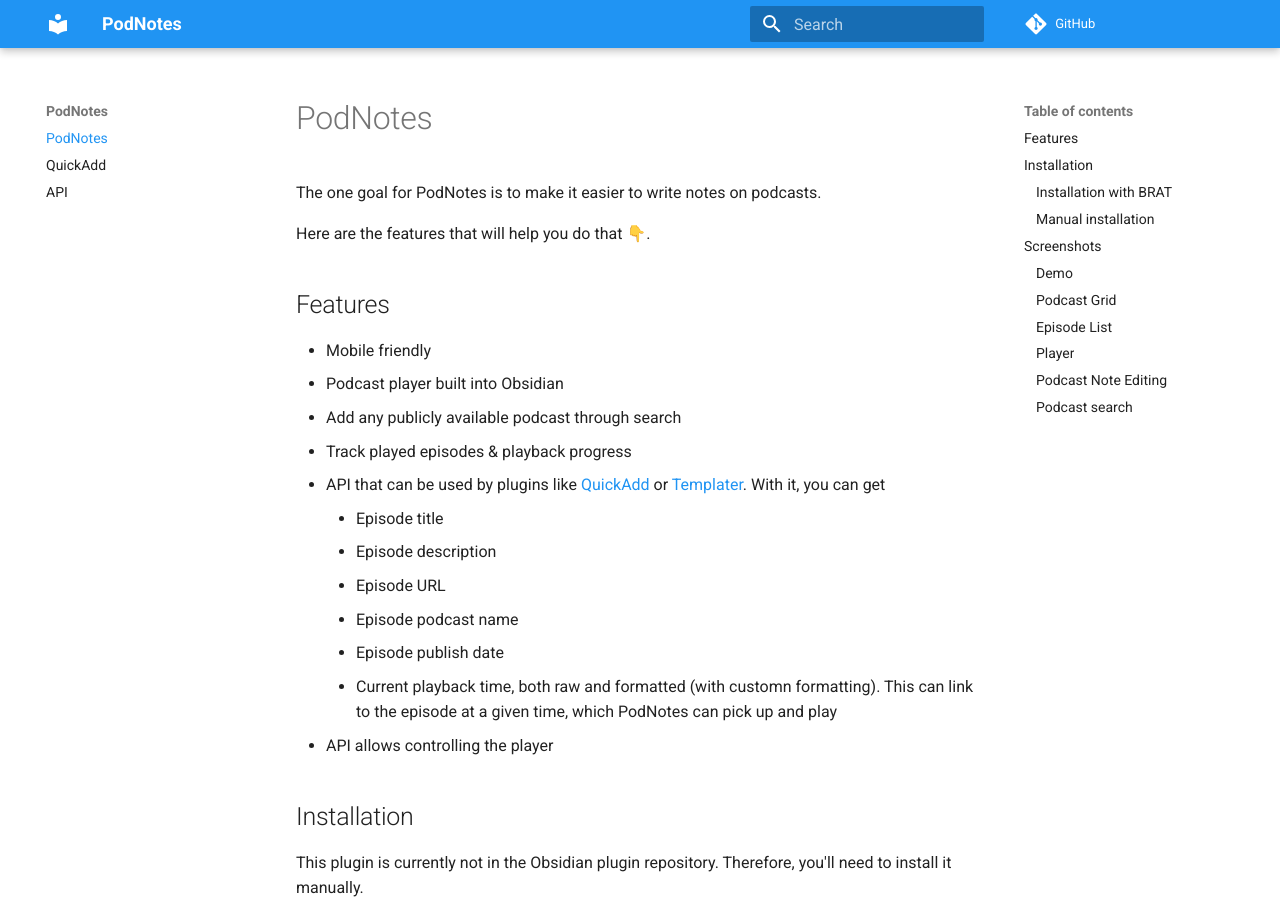
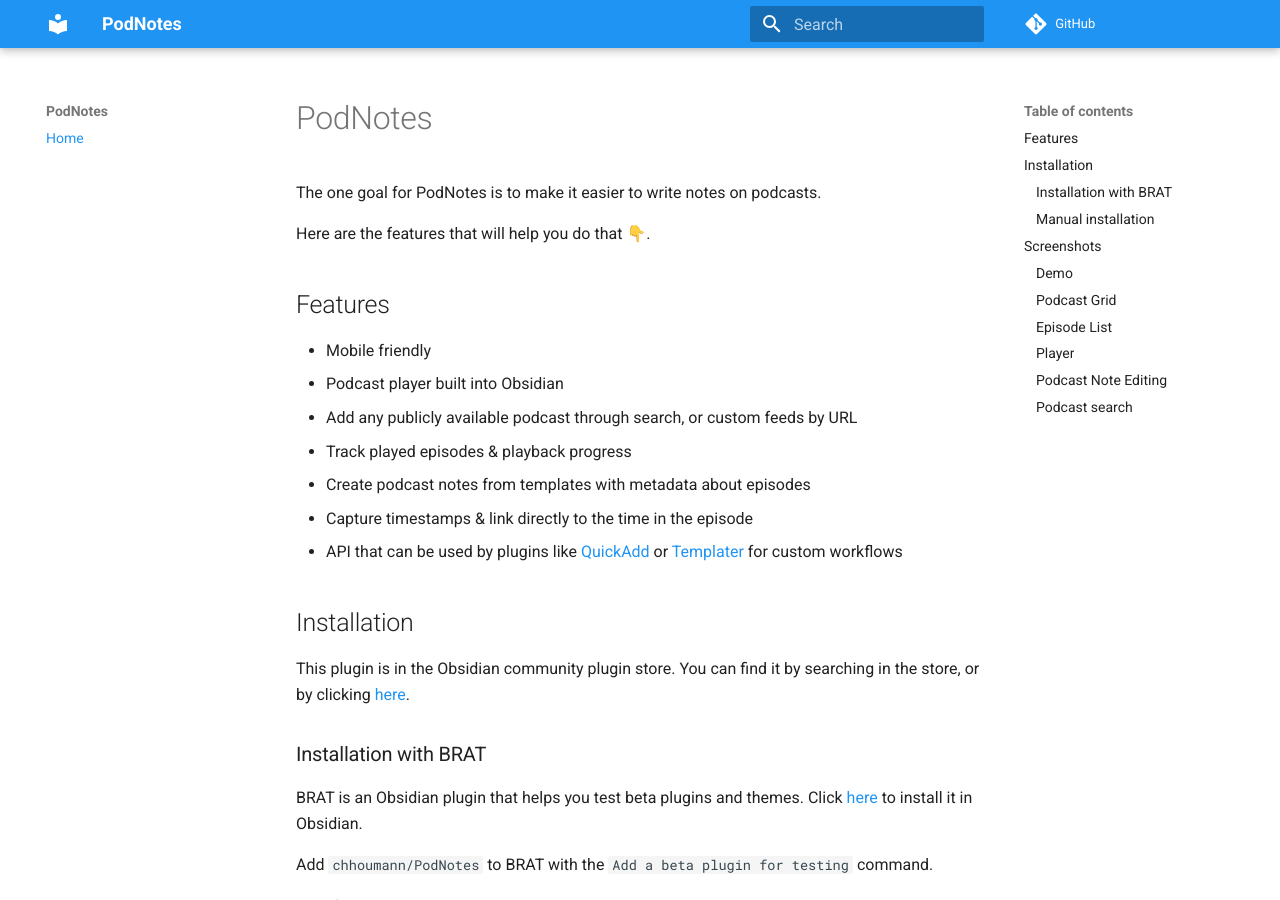
Before and after one commit to chhoumann/PodNotes, an MkDocs documentation site: the page built from docs/docs/index.md, in a window 1280 px wide and 900 px high. Built offline with MkDocs 1.6.1 and Material for MkDocs 9.7.7, drawn with Linux system fonts in a browser that asks for light colours; comment, search, counter and statistics services are not loaded.

Commit message:
docs: add link to plugin store install

```diff
--- a/docs/docs/index.md
+++ b/docs/docs/index.md
@@ -5,23 +5,21 @@ The one goal for PodNotes is to make it easier to write notes on podcasts.
 Here are the features that will help you do that 👇.
 
 ## Features
+
 - Mobile friendly
 - Podcast player built into Obsidian
-- Add any publicly available podcast through search
+- Add any publicly available podcast through search, or custom feeds by URL
 - Track played episodes & playback progress
-- API that can be used by plugins like [QuickAdd](https://github.com/chhoumann/QuickAdd) or [Templater](https://github.com/silentvoid13/Templater). With it, you can get
-    - Episode title
-    - Episode description
-    - Episode URL
-    - Episode podcast name
-    - Episode publish date
-    - Current playback time, both raw and formatted (with customn formatting). This can link to the episode at a given time, which PodNotes can pick up and play
-- API allows controlling the player
+- Create podcast notes from templates with metadata about episodes
+- Capture timestamps & link directly to the time in the episode
+- API that can be used by plugins like [QuickAdd](https://github.com/chhoumann/QuickAdd) or [Templater](https://github.com/silentvoid13/Templater) for custom workflows
 
 ## Installation
-This plugin is currently not in the Obsidian plugin repository. Therefore, you'll need to install it manually.
+
+This plugin is in the Obsidian community plugin store. You can find it by searching in the store, or by clicking [here](obsidian://show-plugin?id=podnotes).
 
 ### Installation with BRAT
+
 BRAT is an Obsidian plugin that helps you test beta plugins and themes. Click [here](obsidian://show-plugin?id=obsidian42-brat) to install it in Obsidian.
 
 Add `chhoumann/PodNotes` to BRAT with the `Add a beta plugin for testing` command.
@@ -29,6 +27,7 @@ Add `chhoumann/PodNotes` to BRAT with the `Add a beta plugin for testing` comman
 Now follow the appropriate instructions, which most likely will have you go and enable the plugin once it has finished installing.
 
 ### Manual installation
+
 Go to the [releases](https://github.com/chhoumann/podnotes/releases/latest) page.
 Download `main.js` and `manifest.json`.
 Create a new directory in your Obsidian vaults `.obsidian/plugins/` folder called `podnotes` and place the downloaded files there.
@@ -36,20 +35,27 @@ Create a new directory in your Obsidian vaults `.obsidian/plugins/` folder calle
 Now refresh the plugins in Obsidian and enable PodNotes.
 
 ## Screenshots
+
 ### Demo
+
 ![Demo](resources/demo.gif)
 
 ### Podcast Grid
+
 ![Podcast Grid](resources/podcast_grid.png)
 
 ### Episode List
+
 ![Episode List](resources/episode_list.png)
 
 ### Player
+
 ![Player](resources/player.png)
 
 ### Podcast Note Editing
+
 ![Podcast Note Editing](resources/podcast_note.png)
 
 ### Podcast search
+
 ![Podcast Search](resources/podcast_search.png)
--- a/docs/mkdocs.yml
+++ b/docs/mkdocs.yml
@@ -1,7 +1,9 @@
 site_name: PodNotes
 repo_url: https://github.com/chhoumann/podnotes
 edit_uri: edit/master/docs/docs
+nav:
+    - Home: index.md
 theme:
-  name: material
-  palette:
-    primary: blue
+    name: material
+    palette:
+        primary: blue
```
